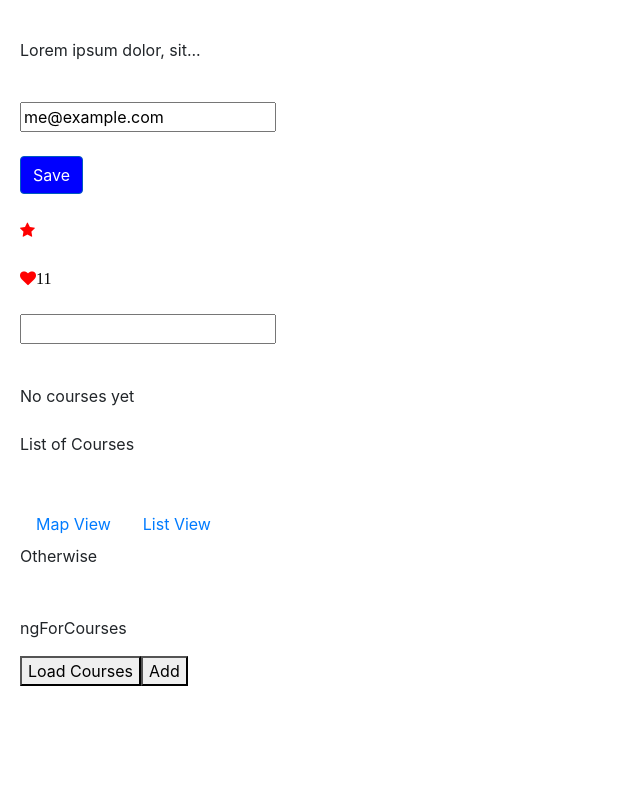
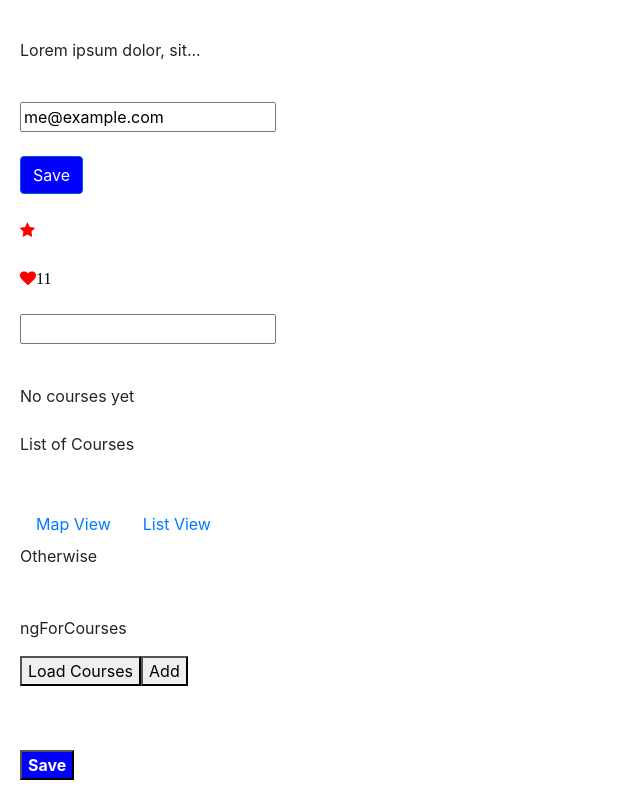
Before and after one commit to tabarino/FirstAngularProject, an Angular app: page / in a window 1280 px wide. Shown: the part 1088-1888 px from the top of the page, without its empty margins (0-640 px from the left). Before the commit the page ends 1810 px from the top, so only its background shows below. Built offline with nearby package versions, Linux system fonts and the light colour scheme.

Commit message:
72. ngStyle

```diff
--- a/src/app/app.component.html
+++ b/src/app/app.component.html
@@ -62,3 +62,11 @@
         <button (click)="onRemove(course)">Remove</button>
     </li>
 </ul>
+<br><br>
+<button
+    [ngStyle]="{
+        'backgroundColor': canSave ? 'blue' : 'gray',
+        'color': canSave ? 'white' : 'black',
+        'fontWeight': canSave ? 'bold' : 'normal'
+    }"
+>Save</button>
--- a/src/app/app.component.ts
+++ b/src/app/app.component.ts
@@ -27,6 +27,8 @@ export class AppComponent {
   viewMode = 'somethingElse';
 
   ngForCourses;
+
+  canSave = true;
 
   onFavoriteChanged(eventArgs: FavoriteChangedEventArgs) {
     console.log('Favorite Changed: ', eventArgs);
```
